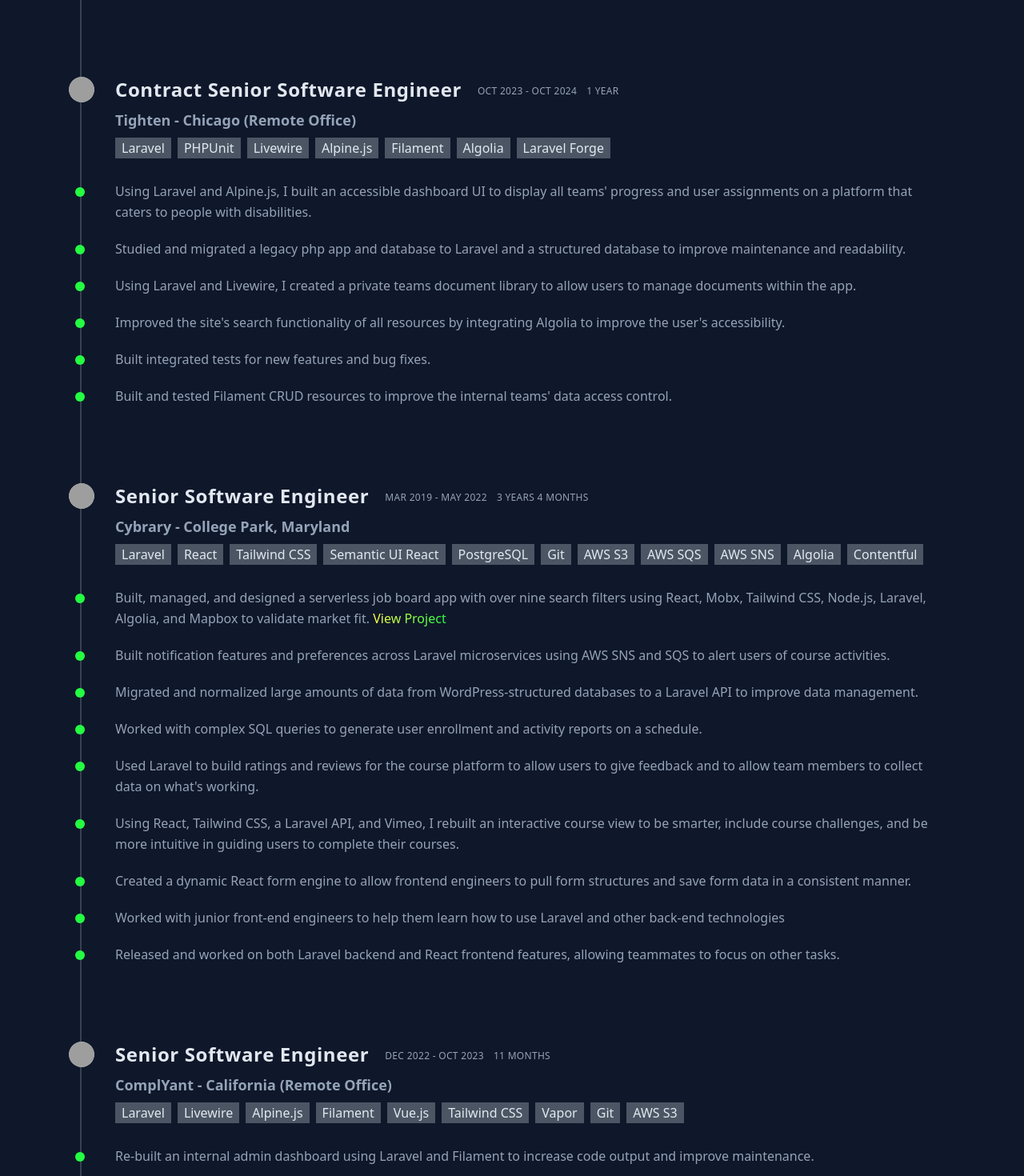
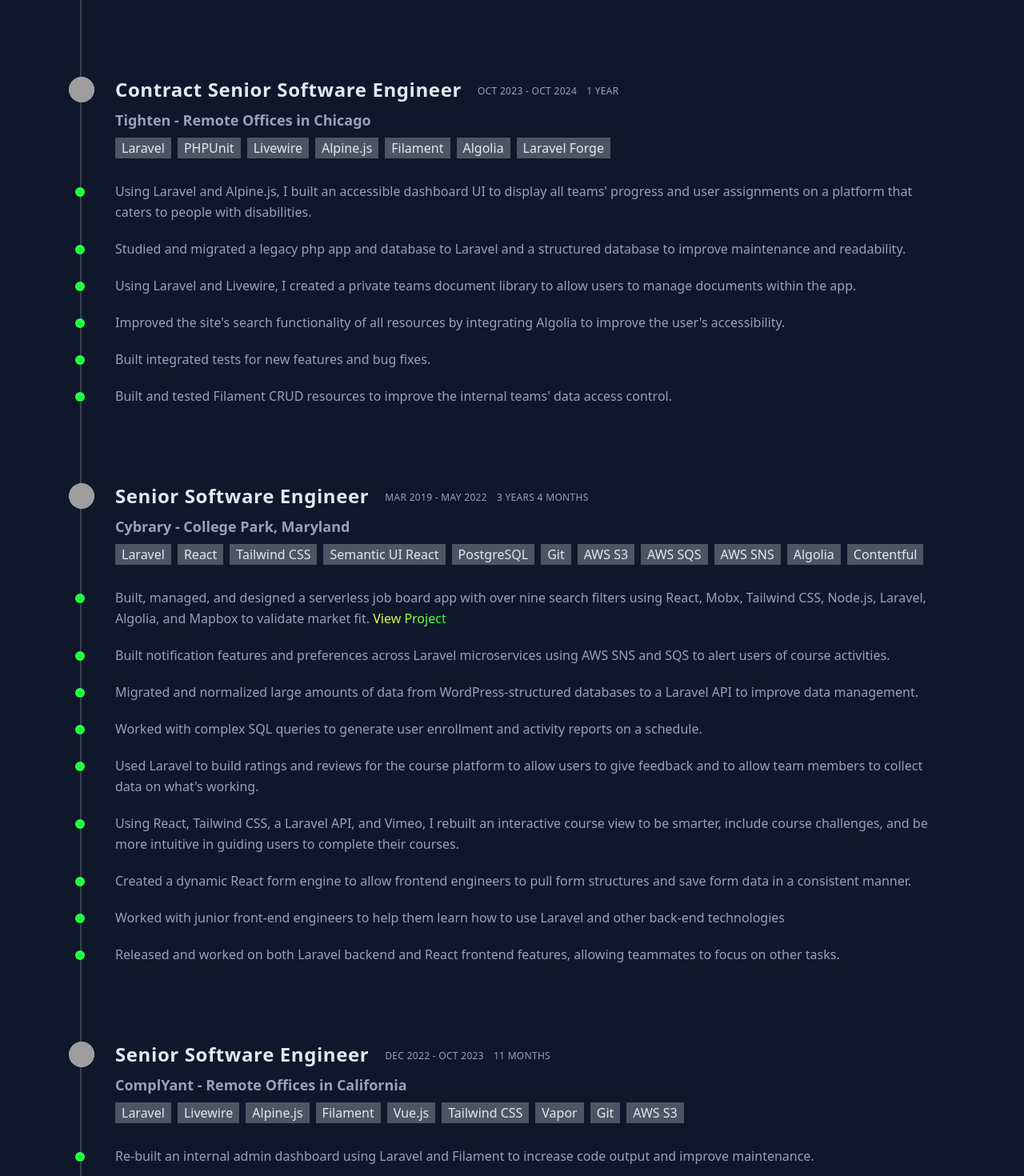
Before and after one commit to tjgore/tj-portfolio, a Next.js app: page / in a window 1280 px wide. Shown: the part 2220-3690 px from the top of the page at 80% size. Built offline with nearby package versions, Linux system fonts and the light colour scheme; grey boxes are pictures that could not be loaded.

Commit message:
update faq

```diff
--- a/data/index.tsx
+++ b/data/index.tsx
@@ -24,7 +24,7 @@
     years: '+1 year',
     company: 'Chowly',
     companyImage: 'https://portfolio.us-east-1.linodeobjects.com/chowly-favicon-300x300.jpg',
-    location: 'Chicago (Remote Office)',
+    location: 'Remote Offices in Chicago',
     technologies: ['Ruby on Rails API', 'Laravel API', 'React', 'Next.js', 'Redux', 'Redux Saga', 'React Query', 'Jest', 'Styled Components'],
     points: [
       {
@@ -56,7 +56,7 @@
     years: '1 year',
     company: 'Tighten',
     companyImage: 'https://portfolio.us-east-1.linodeobjects.com/tighten-small-logo.jpeg',
-    location: 'Chicago (Remote Office)',
+    location: 'Remote Offices in Chicago',
     technologies: ['Laravel', 'PHPUnit', 'Livewire', 'Alpine.js', 'Filament', 'Algolia', 'Laravel Forge'],
     points: [
       {
@@ -145,7 +145,7 @@
     years: '11 months',
     company: 'ComplYant',
     companyImage: 'https://portfolio.us-east-1.linodeobjects.com/complyant.jpg',
-    location: 'California (Remote Office)',
+    location: 'Remote Offices in California',
     technologies: ['Laravel', 'Livewire', 'Alpine.js', 'Filament', 'Vue.js', 'Tailwind CSS', 'Vapor', 'Git', 'AWS S3'],
     points: [
       {
@@ -662,13 +662,13 @@
   {
     id: 'years',
     question: 'How many years of professional experience do you have in software development?',
-    answer: 'Over 8 years.',
+    answer: 'Over 9 years.',
   },
   {
     id: 'tech',
     question: 'What technologies and tools are you most proficient at? Not all of the tech I have used is listed here.',
     answer:
-      'React, Typescript, Next.js, Laravel, Alpine js, Docker, Git, MySQL, REST API, Micro services, GitHub, Bitbucket, Contentful, Notion, Visual Studio Code, Netlify, Vercel, Postman, Algolia, Slack, Zoom, Bugsnag, Linode',
+      'React, React Hooks, Typescript, Tailwind CSS, Next.js, Laravel, Inertia.js, Livewire, Alpine js, Docker, Git, MySQL, REST API, Micro services, GitHub, Bitbucket, Notion, Visual Studio Code, Postman, Slack, Zoom, Sentry, Vercel, Linode',
   },
   {
     id: 'movie',
@@ -688,7 +688,7 @@
   {
     id: 'hobbies',
     question: 'What are your hobbies?',
-    answer: `Designing, reading, searching for new tech, and recently started running.`,
+    answer: `Designing, reading, searching for and tinkering with new tech, learning about others way of thinking, and spending time with my family.`,
   },
   {
     id: 'quote',
```
